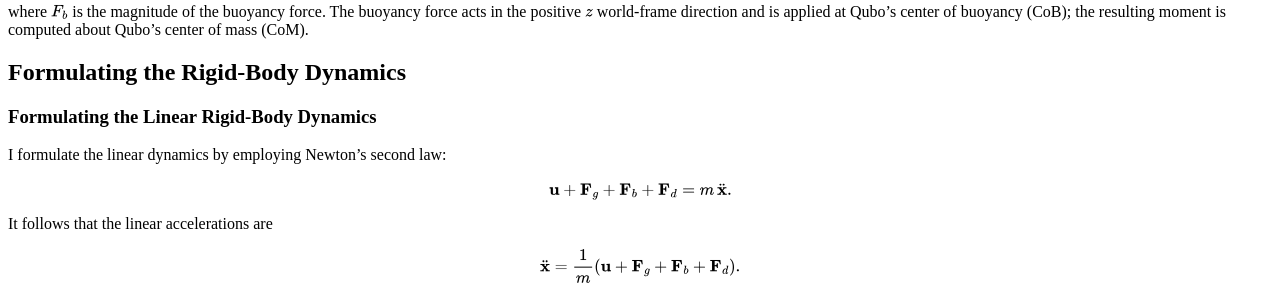
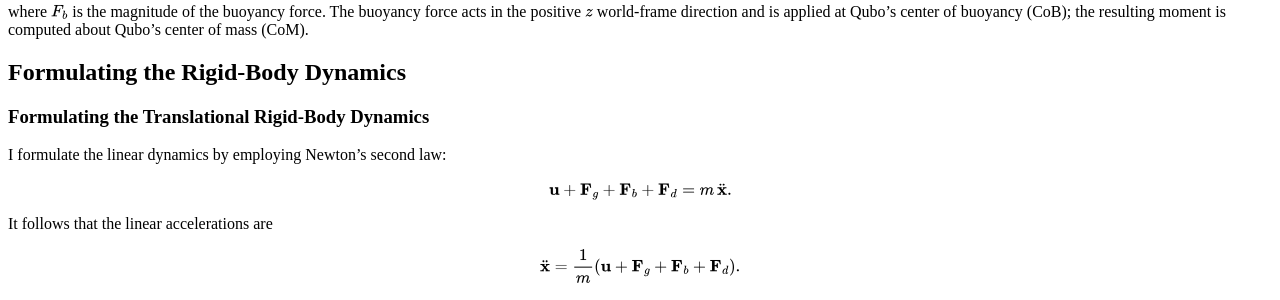
Before and after one commit to ronen-aniti-projects/Qubo-6DOF-Dynamics-Model, a Jekyll site: the page built from index.md, in a window 1280 px wide and 900 px high, scrolled down 3225 px. Shown: the part 154-454 px from the top of the window. Built offline with Jekyll 4.4.1, drawn with Linux system fonts in a browser that asks for light colours.

Commit message:
Update index.md

```diff
--- a/index.md
+++ b/index.md
@@ -204,7 +204,7 @@ where $F_b$ is the magnitude of the buoyancy force. The buoyancy force acts in t
 
 ## Formulating the Rigid-Body Dynamics
 
-### Formulating the Linear Rigid-Body Dynamics
+### Formulating the Translational Rigid-Body Dynamics
 I formulate the linear dynamics by employing Newton's second law:
 
 $$
```
